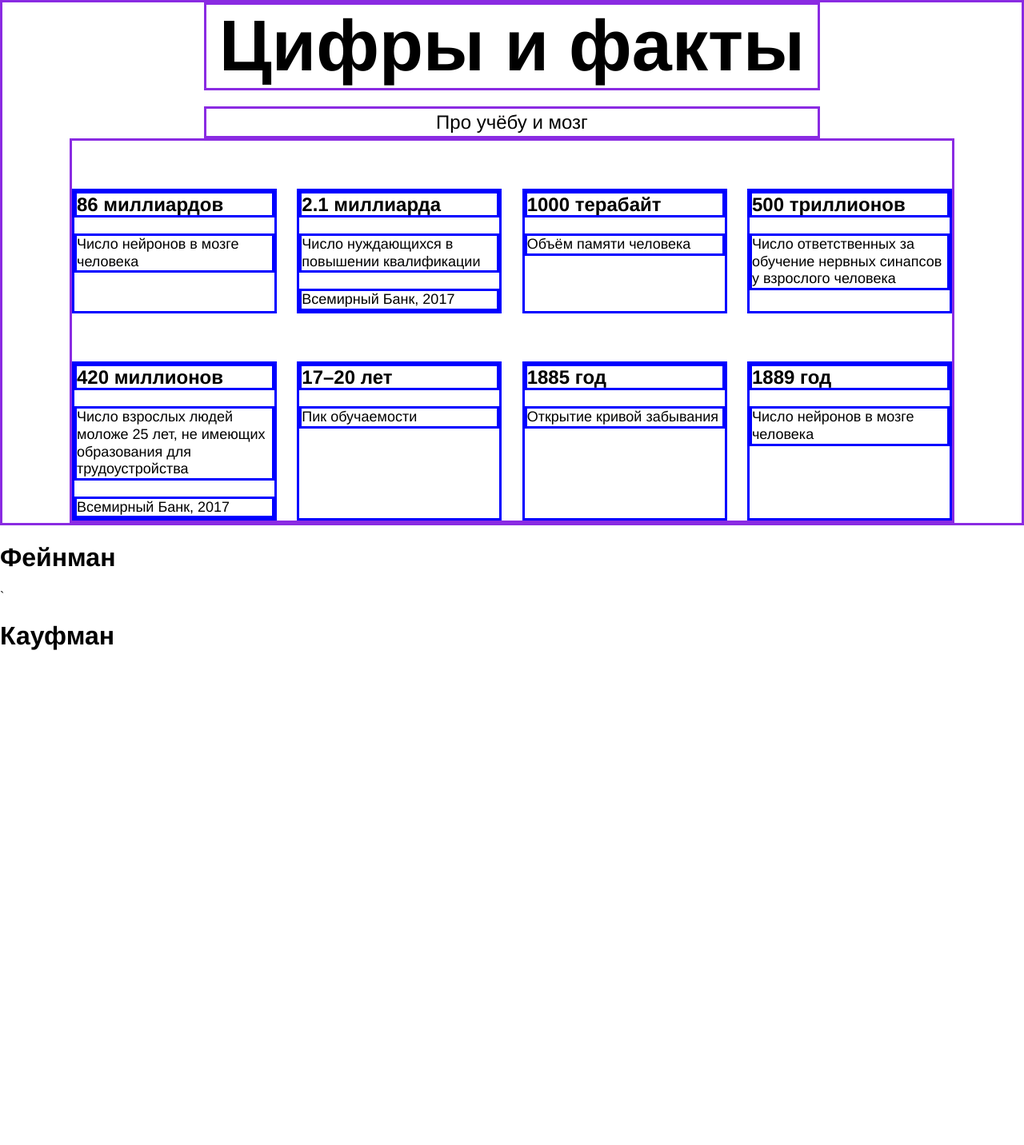
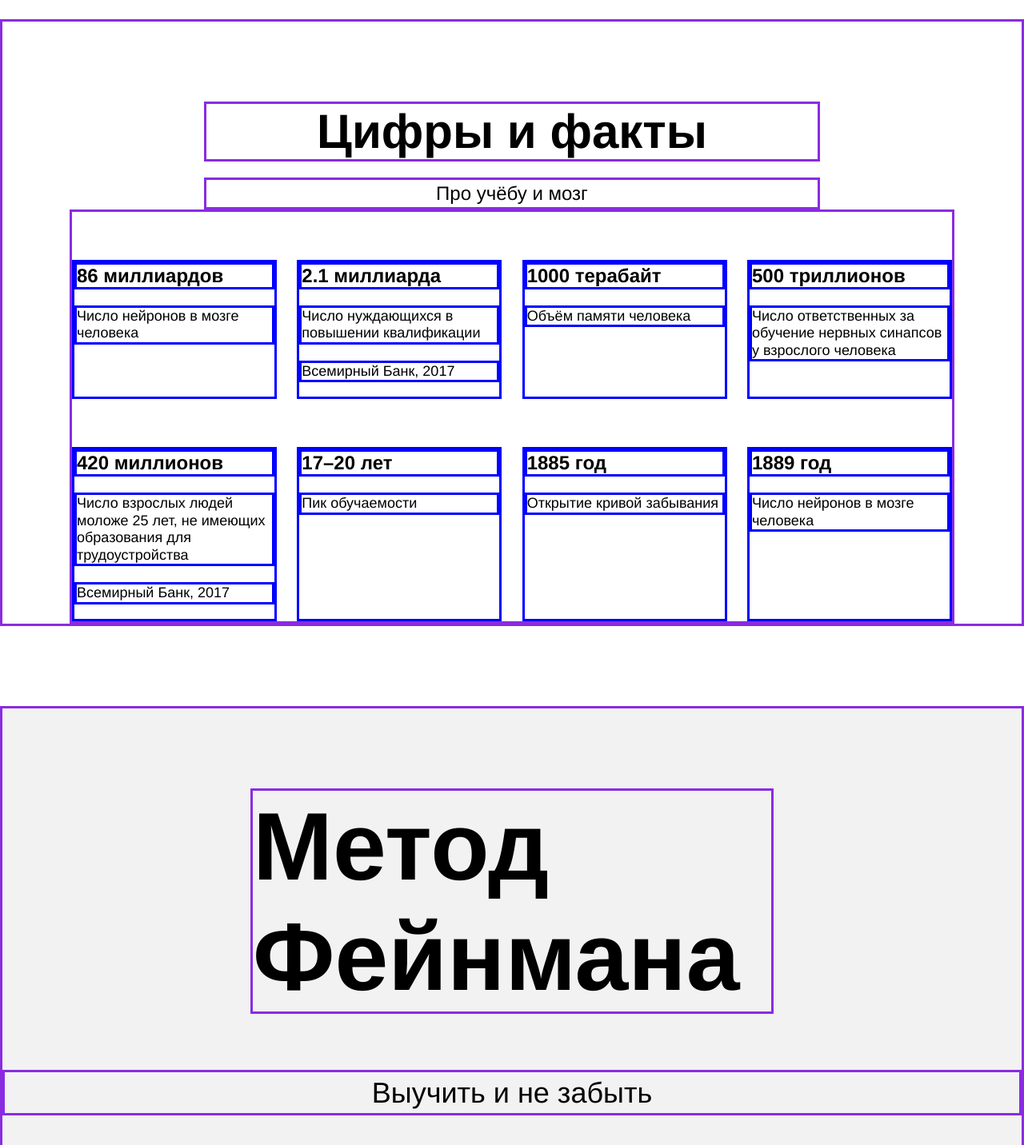
Before and after one commit to pacankakoito/how-to-learn, a plain HTML site: page index.html in a window 1280 px wide. Shown: the part 1368-2800 px from the top of the page at 80% size. Before the commit the page ends 2203 px from the top, so only its background shows below. Drawn offline with Linux system fonts and the light colour scheme.

Commit message:
делаю фейнмана

```diff
--- a/index.html
+++ b/index.html
@@ -33,12 +33,8 @@
       </section>
 
       <section class="digits">
-        <div class="section-title">
-          <h2>Цифры и факты</h2>
-        </div>
-        <div class="section-subtitle">
-          <p>Про учёбу и мозг</p>
-        </div>
+        <h1 class="section-title">Цифры и факты</h1>
+        <h2 class="section-subtitle">Про учёбу и мозг</h2>
         <div class="table">
           <div class="table__cell">
            <h3 class="table__heading">86 миллиардов</h3>
@@ -78,7 +74,8 @@
       </section>
 
       <section class="feynman">
-        <h1>Фейнман</h1>
+        <h1 class=feynman__title>Метод Фейнмана</h1>
+        <h2 class="feynman__subtitle">Выучить и не забыть</h2>
       </section>`
 
       <section class="kaufman">
--- a/styles/style.css
+++ b/styles/style.css
@@ -8,7 +8,7 @@
   /* выше для экранов больше 1600px отцентрировали весь контент */
   font-family: 'Helvetica Neue', Arial, sans-serif;
 }
-*{
+h1,h2,h3{
   margin:0;
   padding: 0;
 }
@@ -114,13 +114,14 @@
   margin-bottom: 0;
 }
 .digits{
-  margin-top: 100px;
+  margin: 100px auto;
   border: 3px solid blueviolet;
   display:flex;
   flex-direction: column;
   align-items: center;
 }
 .section-title{
+  margin-top: 100px;
   line-height: 1.15;
   font-size: 60px;
   font-weight: bold;
@@ -133,6 +134,7 @@
 .section-subtitle{
   line-height: 34px;
   font-size: 24px;
+  font-weight: normal;
   border: 3px solid blueviolet;
   width:60%;
   margin-top:20px;
@@ -163,7 +165,6 @@
   margin-top: 20px;
   border: 3px solid blue;
 }
-
 /* и элемента с модификатором вида ключ-значение */
 .table__cell_theme_dark {
   width: 200px;
@@ -171,3 +172,23 @@
   margin-right: 0;
   margin-top: 80px;
 }
+.feynman{
+  height: 790px;
+  background-color:  #f2f2f2;
+  border: 3px solid blueviolet;
+}
+.feynman__title{
+  line-height: 1.15;
+  font-size: 120px;
+  width: 648px;
+  margin:100px auto 0;
+  border: 3px solid blueviolet;
+}
+.feynman__subtitle{
+  line-height: 51px;
+  font-size: 36px;
+  font-weight: normal;
+  border: 3px solid blueviolet;
+  margin-top: 70px;
+  text-align: center;
+}
```
